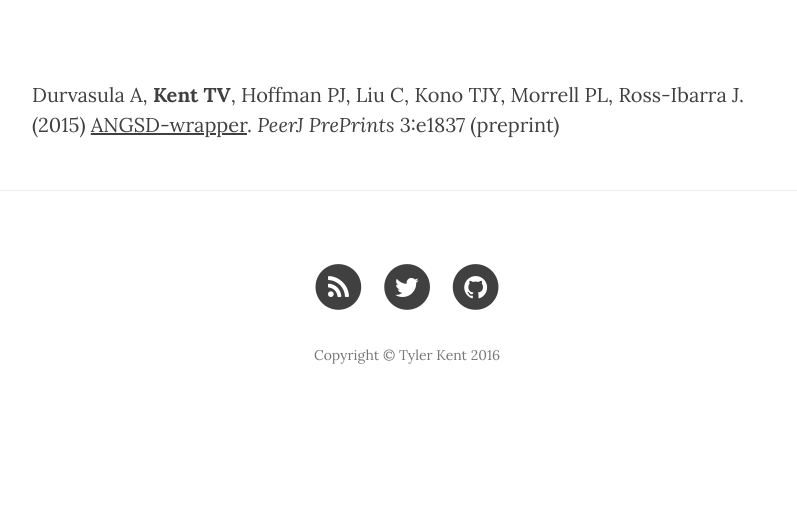
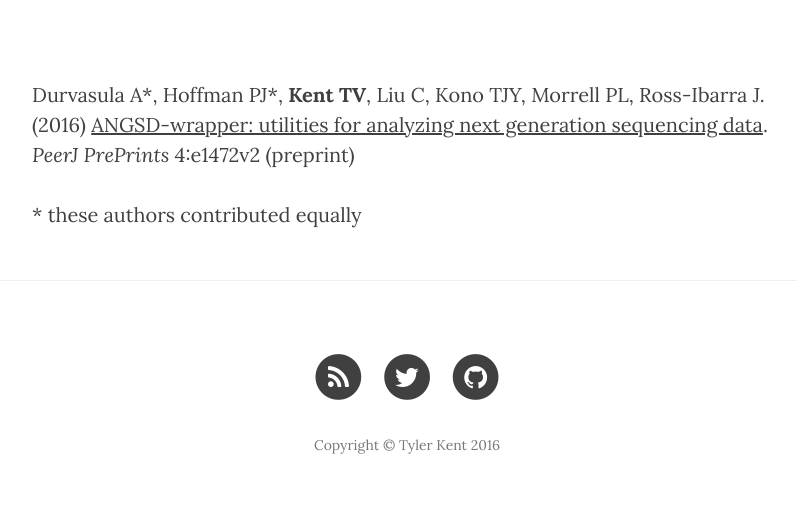
Before and after one commit to tvkent/tvkent.github.io, a Jekyll site: the page built from 4_publications.md, in a window 1280 px wide. Shown: the part 448-969 px from the top of the page, without its empty margins (233-1030 px from the left). Built offline with Jekyll 4.4.1, drawn with Linux system fonts in a browser that asks for light colours; nearby versions of some CDN libraries; before the commit the page ends 900 px from its top, so only the background shows below that.

Commit message:
lots of updates

```diff
--- a/4_publications.md
+++ b/4_publications.md
@@ -5,4 +5,6 @@ description: "My work in journals"
 header-img: "img/greenhouse.jpg"
 ---
 
-Durvasula A, **Kent TV**, Hoffman PJ, Liu C, Kono TJY, Morrell PL, Ross-Ibarra J. (2015) [ANGSD-wrapper](https://peerj.com/preprints/1472/). *PeerJ PrePrints* 3:e1837 (preprint)
+Durvasula A\*, Hoffman PJ\*, **Kent TV**, Liu C, Kono TJY, Morrell PL, Ross-Ibarra J. (2016) [ANGSD-wrapper: utilities for analyzing next generation sequencing data](https://peerj.com/preprints/1472/). *PeerJ PrePrints* 4:e1472v2 (preprint)
+
+\* these authors contributed equally
--- a/css/clean-blog.css
+++ b/css/clean-blog.css
@@ -395,3 +395,17 @@ img::-moz-selection {
 body {
   webkit-tap-highlight-color: #0085a1;
 }
+.left_figure {
+    display: inline-block;
+    float: left;
+}
+.right_figure {
+    display: inline-block;
+    float: right;
+}
+figure img {
+    vertical-align: top;
+}
+figure figcaption {
+    text-align: center;
+}
```
Also changed, not shown: 2_CV.md (+4 -0 lines), 3_research.md (+56 -1 lines), img/linkedselection.png (added), img/rice.png (added), 1 other file.
